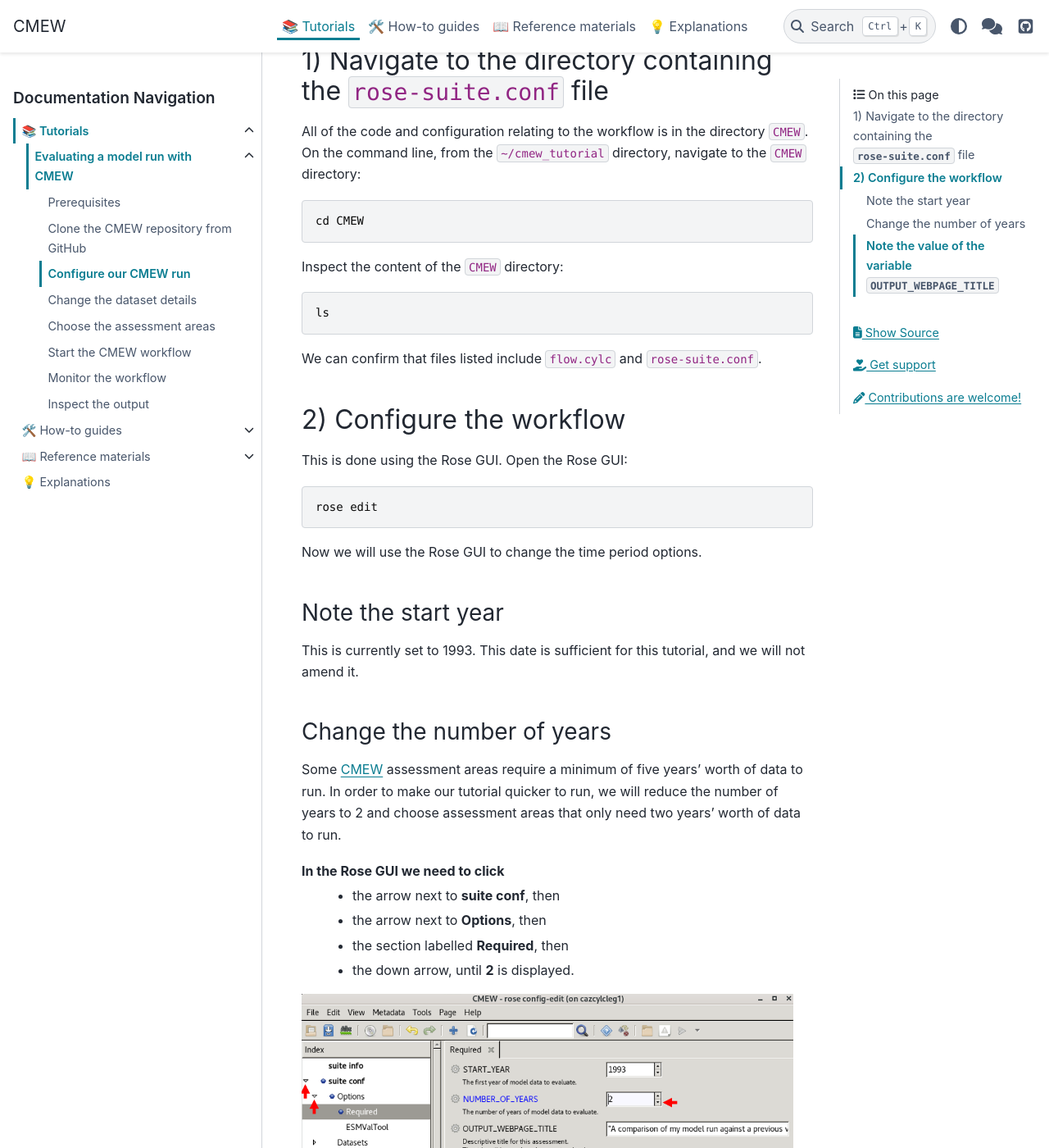
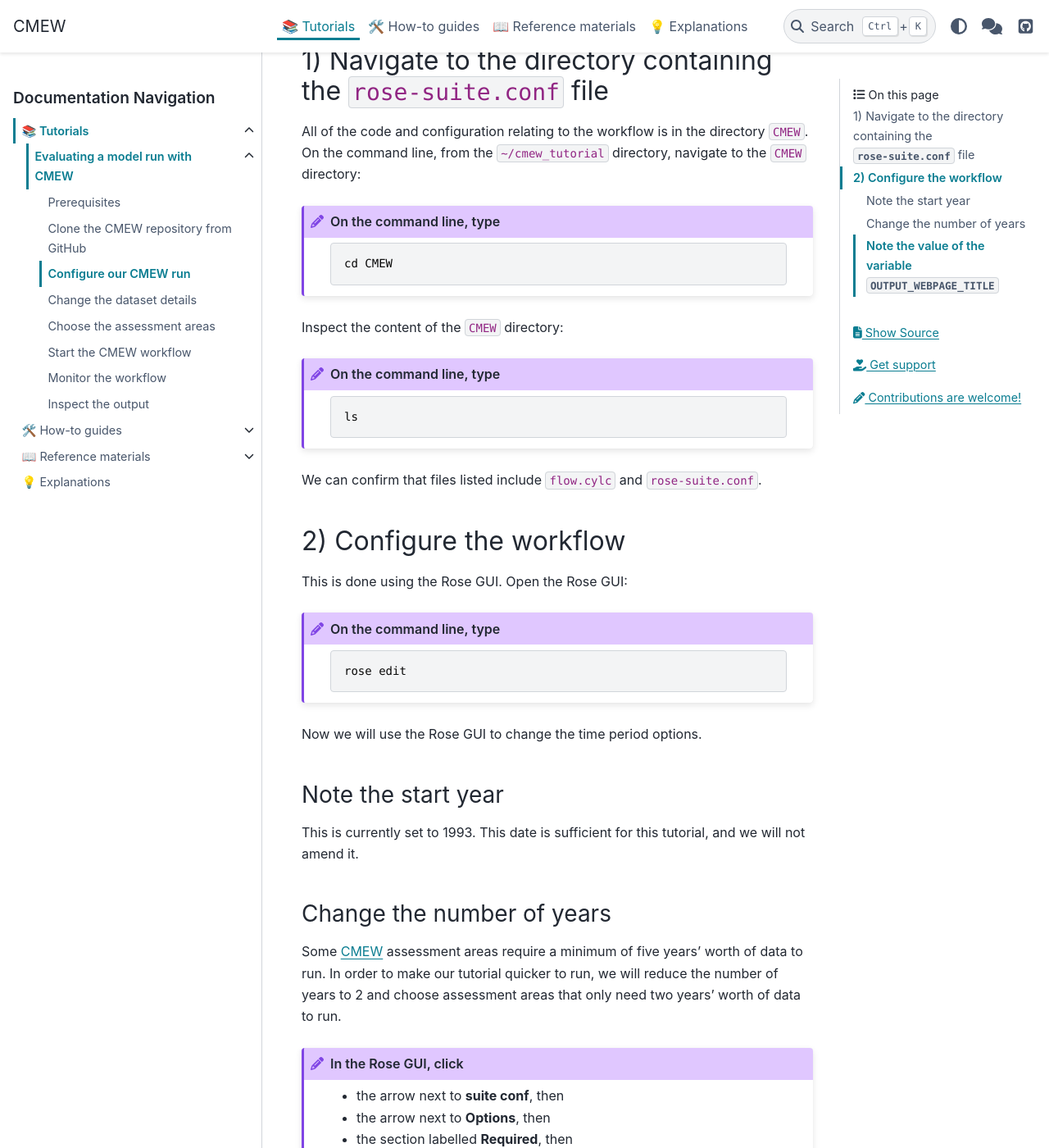
Before and after one commit to MetOffice/CMEW, a Sphinx documentation site: the page built from doc/source/tutorials/cloning_running_cmew/tutorial_part_2.rst, in a window 1280 px wide and 1400 px high, scrolled down 250 px. Shown: the whole window at 82% size. Built offline with Sphinx 7.4.7 and the PyData theme 0.15.4, drawn with Linux system fonts in a browser that asks for light colours.

Commit message:
Parts 1 and 2

```diff
--- a/doc/source/tutorials/cloning_running_cmew/tutorial_part_2.rst
+++ b/doc/source/tutorials/cloning_running_cmew/tutorial_part_2.rst
@@ -13,13 +13,23 @@ and change the number of years to evaluate.
 
 All of the code and configuration relating to the workflow is in the directory ``CMEW``.
 On the command line, from the ``~/cmew_tutorial`` directory,
-navigate to the ``CMEW`` directory::
+navigate to the ``CMEW`` directory:
 
-    cd CMEW
+.. admonition:: On the command line, type
+   :class: admonition-todo
 
-Inspect the content of the ``CMEW`` directory::
+   .. code-block::
 
-    ls
+      cd CMEW
+
+Inspect the content of the ``CMEW`` directory:
+
+.. admonition:: On the command line, type
+   :class: admonition-todo
+
+   .. code-block::
+
+      ls
 
 We can confirm that files listed include ``flow.cylc`` and ``rose-suite.conf``.
 
@@ -27,9 +37,14 @@ We can confirm that files listed include ``flow.cylc`` and ``rose-suite.conf``.
 ~~~~~~~~~~~~~~~~~~~~~~~~~
 
 This is done using the Rose GUI.
-Open the Rose GUI::
+Open the Rose GUI:
 
-    rose edit
+.. admonition:: On the command line, type
+   :class: admonition-todo
+
+   .. code-block::
+
+      rose edit
 
 Now we will use the Rose GUI to change the time period options.
 
@@ -47,11 +62,13 @@ In order to make our tutorial quicker to run,
 we will reduce the number of years to 2
 and choose assessment areas that only need two years' worth of data to run.
 
-In the Rose GUI we need to click
- - the arrow next to **suite conf**, then
- - the arrow next to **Options**, then
- - the section labelled **Required**, then
- - the down arrow, until **2** is displayed.
+.. admonition:: In the Rose GUI, click
+   :class: admonition-todo
+
+   * the arrow next to **suite conf**, then
+   * the arrow next to **Options**, then
+   * the section labelled **Required**, then
+   * the down arrow, until **2** is displayed.
 
 .. image:: images/amending_number_of_years.png
    :alt: An image of the Rose GUI showing the "suite conf",
```
Also changed, not shown: doc/source/tutorials/cloning_running_cmew/tutorial_part_1.rst (+28 -17 lines).
